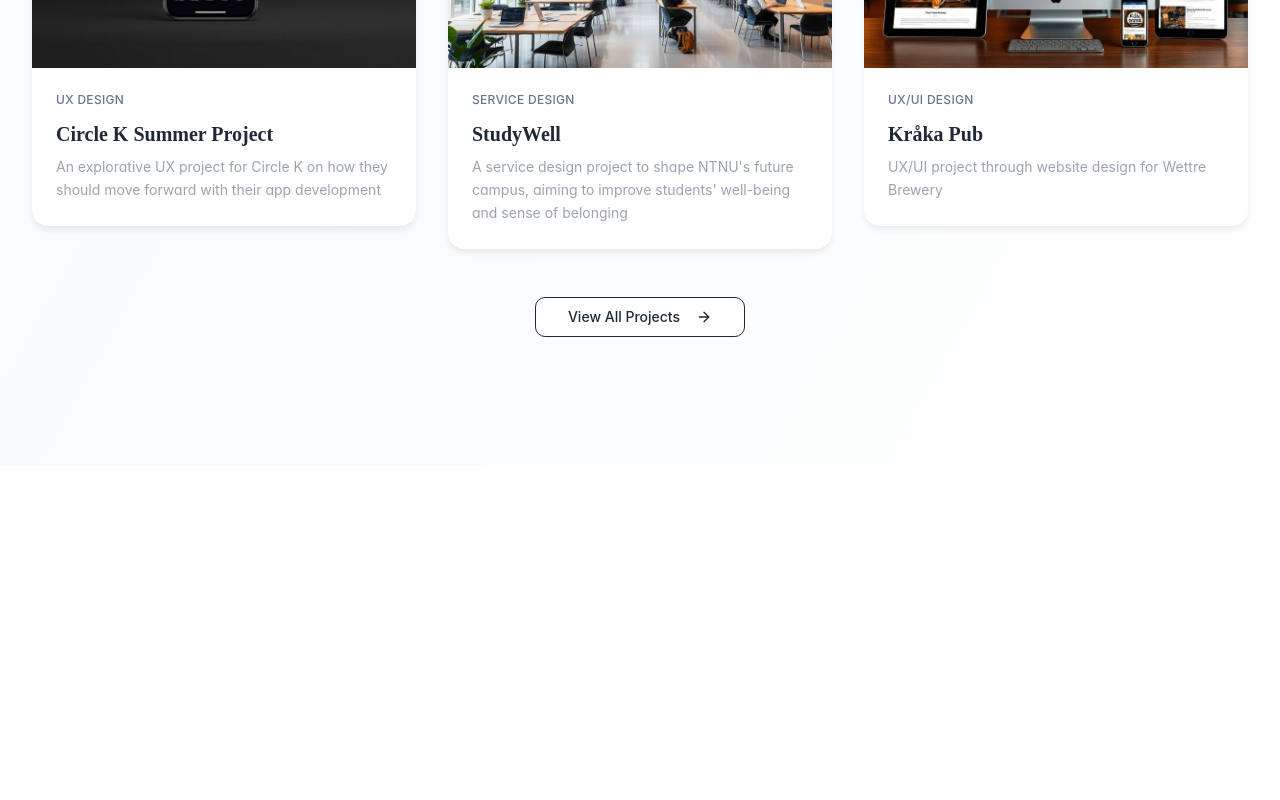
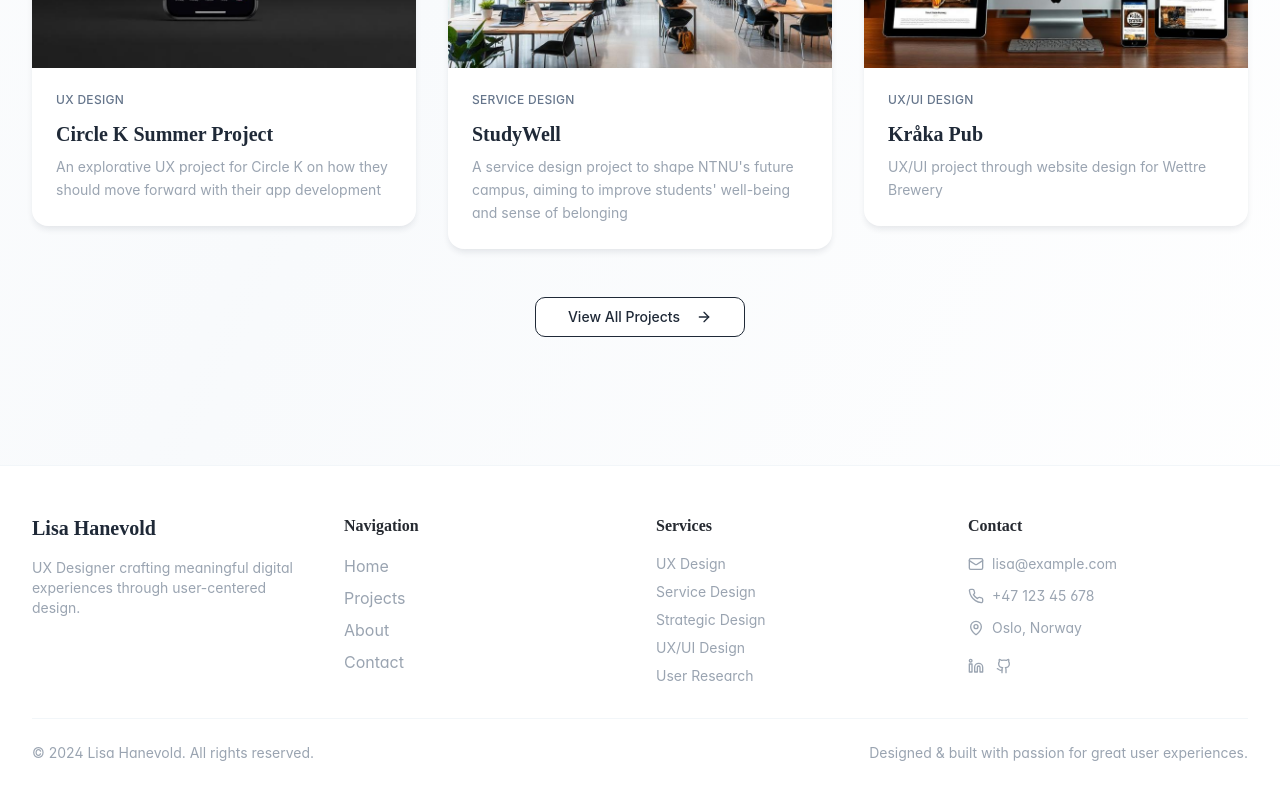
Before and after one commit to lisahanevold/lisa-portfolio, a React (Vite) app: page / in a window 1280 px wide. Shown: the part 1852-2652 px from the top of the page. Before the commit the page ends 2317 px from the top, so only its background shows below. Built offline with nearby package versions, Linux system fonts and the light colour scheme.

Commit message:
Fix name and add footer
Update name to Lisa Hanevold and add a footer with links to all pages and contact information.

```diff
--- /dev/null
+++ b/src/components/Footer.tsx
@@ -0,0 +1,116 @@
+import { Link } from 'react-router-dom';
+import { Mail, Phone, MapPin, Linkedin, Github } from 'lucide-react';
+
+const Footer = () => {
+  return (
+    <footer className="bg-background border-t border-border/40">
+      <div className="container py-12">
+        <div className="grid md:grid-cols-4 gap-8">
+          {/* Brand */}
+          <div className="md:col-span-1">
+            <h3 className="text-xl font-playfair font-semibold text-portfolio-primary mb-4">
+              Lisa Hanevold
+            </h3>
+            <p className="text-muted-foreground text-sm">
+              UX Designer crafting meaningful digital experiences through user-centered design.
+            </p>
+          </div>
+
+          {/* Navigation */}
+          <div>
+            <h4 className="font-semibold text-foreground mb-4">Navigation</h4>
+            <ul className="space-y-2">
+              <li>
+                <Link to="/" className="text-muted-foreground hover:text-portfolio-accent transition-colors">
+                  Home
+                </Link>
+              </li>
+              <li>
+                <Link to="/projects" className="text-muted-foreground hover:text-portfolio-accent transition-colors">
+                  Projects
+                </Link>
+              </li>
+              <li>
+                <Link to="/about" className="text-muted-foreground hover:text-portfolio-accent transition-colors">
+                  About
+                </Link>
+              </li>
+              <li>
+                <Link to="/contact" className="text-muted-foreground hover:text-portfolio-accent transition-colors">
+                  Contact
+                </Link>
+              </li>
+            </ul>
+          </div>
+
+          {/* Services */}
+          <div>
+            <h4 className="font-semibold text-foreground mb-4">Services</h4>
+            <ul className="space-y-2 text-muted-foreground text-sm">
+              <li>UX Design</li>
+              <li>Service Design</li>
+              <li>Strategic Design</li>
+              <li>UX/UI Design</li>
+              <li>User Research</li>
+            </ul>
+          </div>
+
+          {/* Contact Info */}
+          <div>
+            <h4 className="font-semibold text-foreground mb-4">Contact</h4>
+            <div className="space-y-3">
+              <div className="flex items-center gap-2 text-muted-foreground text-sm">
+                <Mail className="h-4 w-4" />
+                <a href="mailto:lisa@example.com" className="hover:text-portfolio-accent transition-colors">
+                  lisa@example.com
+                </a>
+              </div>
+              <div className="flex items-center gap-2 text-muted-foreground text-sm">
+                <Phone className="h-4 w-4" />
+                <span>+47 123 45 678</span>
+              </div>
+              <div className="flex items-center gap-2 text-muted-foreground text-sm">
+                <MapPin className="h-4 w-4" />
+                <span>Oslo, Norway</span>
+              </div>
+
+              {/* Social Links */}
+              <div className="flex gap-3 pt-2">
+                <a
+                  href="https://linkedin.com/in/lisahanevold"
+                  className="text-muted-foreground hover:text-portfolio-accent transition-colors"
+                  target="_blank"
+                  rel="noopener noreferrer"
+                >
+                  <Linkedin className="h-4 w-4" />
+                </a>
+                <a
+                  href="https://github.com/lisahanevold"
+                  className="text-muted-foreground hover:text-portfolio-accent transition-colors"
+                  target="_blank"
+                  rel="noopener noreferrer"
+                >
+                  <Github className="h-4 w-4" />
+                </a>
+              </div>
+            </div>
+          </div>
+        </div>
+
+        {/* Bottom Border */}
+        <div className="border-t border-border/40 mt-8 pt-6">
+          <div className="flex flex-col md:flex-row justify-between items-center gap-4">
+            <p className="text-muted-foreground text-sm">
+              © 2024 Lisa Hanevold. All rights reserved.
+            </p>
+            <p className="text-muted-foreground text-sm">
+              Designed & built with passion for great user experiences.
+            </p>
+          </div>
+        </div>
+      </div>
+    </footer>
+  );
+};
+
+export default Footer;
--- a/src/components/Navigation.tsx
+++ b/src/components/Navigation.tsx
@@ -30,7 +30,7 @@ const Navigation = () => {
       <div className="container">
         <div className="flex items-center justify-between h-16">
           <Link to="/" className="text-xl font-playfair font-semibold text-portfolio-primary">
-            Lisa Nevold
+            Lisa Hanevold
           </Link>
 
           {/* Desktop Navigation */}
--- a/src/pages/About.tsx
+++ b/src/pages/About.tsx
@@ -2,6 +2,7 @@ import { Mail, Linkedin } from 'lucide-react';
 import Navigation from '@/components/Navigation';
 import { Button } from '@/components/ui/button';
 import heroImage from '@/assets/lisa-hero.jpg';
+import Footer from '@/components/Footer';
 
 const About = () => {
   const skills = [
@@ -94,7 +95,7 @@ const About = () => {
               <div className="absolute inset-0 bg-gradient-to-tr from-portfolio-primary/20 to-portfolio-accent/20 rounded-2xl blur-3xl"></div>
               <img
                 src={heroImage}
-                alt="Lisa Nevold"
+                alt="Lisa Hanevold"
                 className="relative rounded-2xl shadow-2xl w-full max-w-md mx-auto"
               />
             </div>
@@ -166,6 +167,8 @@ const About = () => {
           </div>
         </div>
       </div>
+
+      <Footer />
     </div>
   );
 };
--- a/src/pages/Contact.tsx
+++ b/src/pages/Contact.tsx
@@ -6,6 +6,7 @@ import { Input } from '@/components/ui/input';
 import { Textarea } from '@/components/ui/textarea';
 import { Card } from '@/components/ui/card';
 import { useToast } from '@/hooks/use-toast';
+import Footer from '@/components/Footer';
 
 const Contact = () => {
   const [formData, setFormData] = useState({
@@ -56,8 +57,8 @@ const Contact = () => {
       icon: Linkedin,
       title: 'LinkedIn',
       description: 'Connect on LinkedIn',
-      contact: 'linkedin.com/in/lisanevold',
-      action: 'https://linkedin.com/in/lisanevold'
+      contact: 'linkedin.com/in/lisahanevold',
+      action: 'https://linkedin.com/in/lisahanevold'
     },
     {
       icon: MessageCircle,
@@ -242,6 +243,8 @@ const Contact = () => {
           </div>
         </div>
       </div>
+
+      <Footer />
     </div>
   );
 };
--- a/src/pages/Home.tsx
+++ b/src/pages/Home.tsx
@@ -6,6 +6,7 @@ import ProjectCard from '@/components/ProjectCard';
 import Navigation from '@/components/Navigation';
 import { projects } from '@/data/projects';
 import heroImage from '@/assets/lisa-hero.jpg';
+import Footer from '@/components/Footer';
 
 const Home = () => {
   const [isVisible, setIsVisible] = useState(false);
@@ -75,7 +76,7 @@ const Home = () => {
                 <div className="absolute inset-0 bg-gradient-to-tr from-portfolio-primary/20 to-portfolio-accent/20 rounded-2xl blur-3xl"></div>
                 <img
                   src={heroImage}
-                  alt="Lisa Nevold - UX Designer"
+                  alt="Lisa Hanevold - UX Designer"
                   className="relative rounded-2xl shadow-2xl w-full max-w-md mx-auto"
                 />
               </div>
@@ -143,6 +144,8 @@ const Home = () => {
           </div>
         </div>
       </section>
+
+      <Footer />
     </div>
   );
 };
--- a/src/pages/ProjectDetail.tsx
+++ b/src/pages/ProjectDetail.tsx
@@ -3,6 +3,7 @@ import { ArrowLeft, Calendar, Clock, User, Target } from 'lucide-react';
 import Navigation from '@/components/Navigation';
 import { Button } from '@/components/ui/button';
 import { projects } from '@/data/projects';
+import Footer from '@/components/Footer';
 
 const ProjectDetail = () => {
   const { id } = useParams<{ id: string }>();
@@ -28,6 +29,8 @@ const ProjectDetail = () => {
             </Button>
           </div>
         </div>
+
+        <Footer />
       </div>
     );
   }
@@ -186,6 +189,8 @@ const ProjectDetail = () => {
           </div>
         </div>
       </div>
+
+      <Footer />
     </div>
   );
 };
--- a/src/pages/Projects.tsx
+++ b/src/pages/Projects.tsx
@@ -2,6 +2,7 @@ import { useState } from 'react';
 import Navigation from '@/components/Navigation';
 import ProjectCard from '@/components/ProjectCard';
 import { projects } from '@/data/projects';
+import Footer from '@/components/Footer';
 
 const Projects = () => {
   const [selectedCategory, setSelectedCategory] = useState('All');
@@ -73,6 +74,8 @@ const Projects = () => {
           )}
         </div>
       </div>
+
+      <Footer />
     </div>
   );
 };
```
